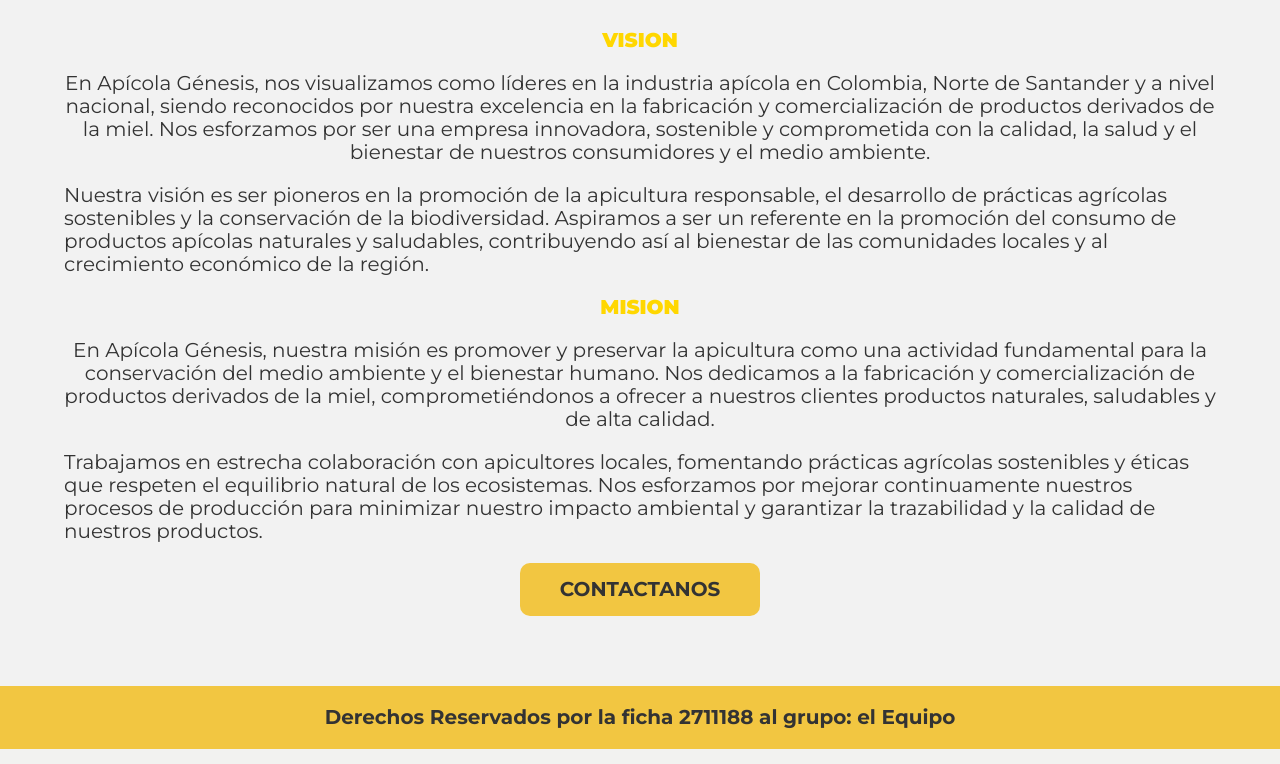
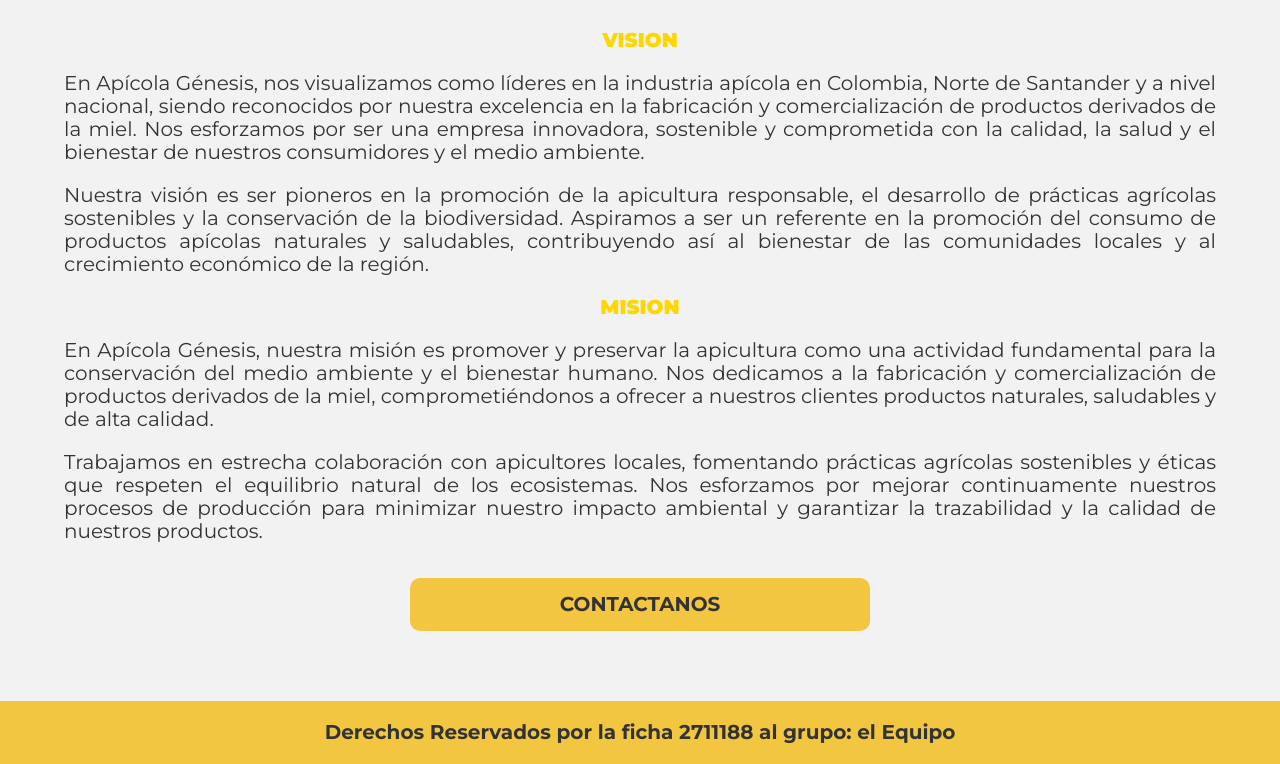
Before and after one commit to nicobm26/proyectoSena, a PHP site: page /nosotros in a window 1280 px wide. Shown: the part 769-1533 px from the top of the page. Run offline with PHP 8.4, Linux system fonts and the light colour scheme.

Commit message:
cambio de estilos en la vista de nosotros y algunos en la pagina home

```diff
--- a/src/scss/base/_globales.scss
+++ b/src/scss/base/_globales.scss
@@ -13,10 +13,7 @@
     color: v.$blanco;
     font-family: v.$fuente_principal;
     font-size: 1.6rem;
-
-    // display: grid;
     min-height: 100vh;
-    // grid-template-rows: auto 1fr;
 }
 
 *, *:before, *:after {
@@ -49,6 +46,14 @@
     text-align: center;
 }
 
+.justificado{
+    text-align: justify;
+}
+
+.m-b-2rem{
+    margin-bottom: 3.5rem;
+}
+
 .swal2-popup {
     font-family: v.$fuente_principal;
     h1,h2,h3{
--- a/src/scss/base/_mixins.scss
+++ b/src/scss/base/_mixins.scss
@@ -32,7 +32,7 @@
     }
 }
 
-@mixin boton($bgColor, $colorTexto) {
+@mixin boton($bgColor, $colorTexto, $width: 100%) {
     background-color: $bgColor;
     padding: 1.5rem 4rem;
     color: $colorTexto;
@@ -46,7 +46,7 @@
     transition-duration: .3s;
     text-align: center;
     display: block;
-    width: 100%;
+    width: $width;
     margin: 5rem 0;
 
     @include tablet {
--- a/src/scss/componentes/_botones.scss
+++ b/src/scss/componentes/_botones.scss
@@ -17,6 +17,9 @@
     text-align: center;
     margin: 0 auto 2rem auto;
     border-radius: 1rem;
+    @include m.tablet {
+        max-width: 40%;
+    }
 }
 
 .boton-comun-enviar{
--- a/views/paginas/nosotros.php
+++ b/views/paginas/nosotros.php
@@ -1,13 +1,13 @@
 <section class="contenedor">
 
        <div class="banner__texto">
-       <h1 class="centrar">Conocenos</h1>
-           <p class="centrar">
+       <h1 >Conocenos</h1>
+           <p class="justificado">
            Bienvenido a Apícola Génesis, tu socio confiable en productos de la más alta calidad derivados de la miel. Con sede en la hermosa región de Norte de Santander, Colombia, nos enorgullecemos de ser pioneros en la fabricación y venta de una amplia gama de productos naturales y saludables derivados de la miel de abeja.
            </p>
        </div>
 
-   <div class="centrar">
+   <div class="justificado">
             <picture>
                 <source srcset= "../build/img/IlderApicultor.webp" type="image/webp">
                 <source srcset= "../build/img/IlderApicultor.jpg" type="image/jpeg">
@@ -19,29 +19,29 @@
 
 
 <main class="contenedor">
-   <h2 class="centrar">Vision</h2>
+   <h2>Vision</h2>
            <div>
-               <p class="centrar">
+               <p class="justificado">
                     En Apícola Génesis, nos visualizamos como líderes en la industria apícola en Colombia, Norte de Santander y a nivel nacional, siendo reconocidos por nuestra excelencia en la fabricación y comercialización de productos derivados de la miel. Nos esforzamos por ser una empresa innovadora, sostenible y comprometida con la calidad, la salud y el bienestar de nuestros consumidores y el medio ambiente.
                </p>
-               <p>
+               <p class="justificado">
                     Nuestra visión es ser pioneros en la promoción de la apicultura responsable, el desarrollo de prácticas agrícolas sostenibles y la conservación de la biodiversidad. Aspiramos a ser un referente en la promoción del consumo de productos apícolas naturales y saludables, contribuyendo así al bienestar de las comunidades locales y al crecimiento económico de la región.
                </p>
            </div>
 
 
-       <h2 class="centrar">Mision</h2>
+       <h2>Mision</h2>
            <div>
-                <p class="centrar">
+                <p class="justificado">
                 En Apícola Génesis, nuestra misión es promover y preservar la apicultura como una actividad fundamental para la conservación del medio ambiente y el bienestar humano. Nos dedicamos a la fabricación y comercialización de productos derivados de la miel, comprometiéndonos a ofrecer a nuestros clientes productos naturales, saludables y de alta calidad.
                 </p>
-                <p>
+                <p class="justificado m-b-2rem">
                 Trabajamos en estrecha colaboración con apicultores locales, fomentando prácticas agrícolas sostenibles y éticas que respeten el equilibrio natural de los ecosistemas. Nos esforzamos por mejorar continuamente nuestros procesos de producción para minimizar nuestro impacto ambiental y garantizar la trazabilidad y la calidad de nuestros productos.
                 </p>
            </div>
 
        </div>
        <div>
-           <button class="boton-comun">CONTACTANOS</button>
+           <a href="/contactanos" class="boton-comun">CONTACTANOS</a>
        </div>
 </main>
```
Also changed, not shown: views/paginas/index.php (+9 -3 lines), public/build/css/app.css, 1 other file.
